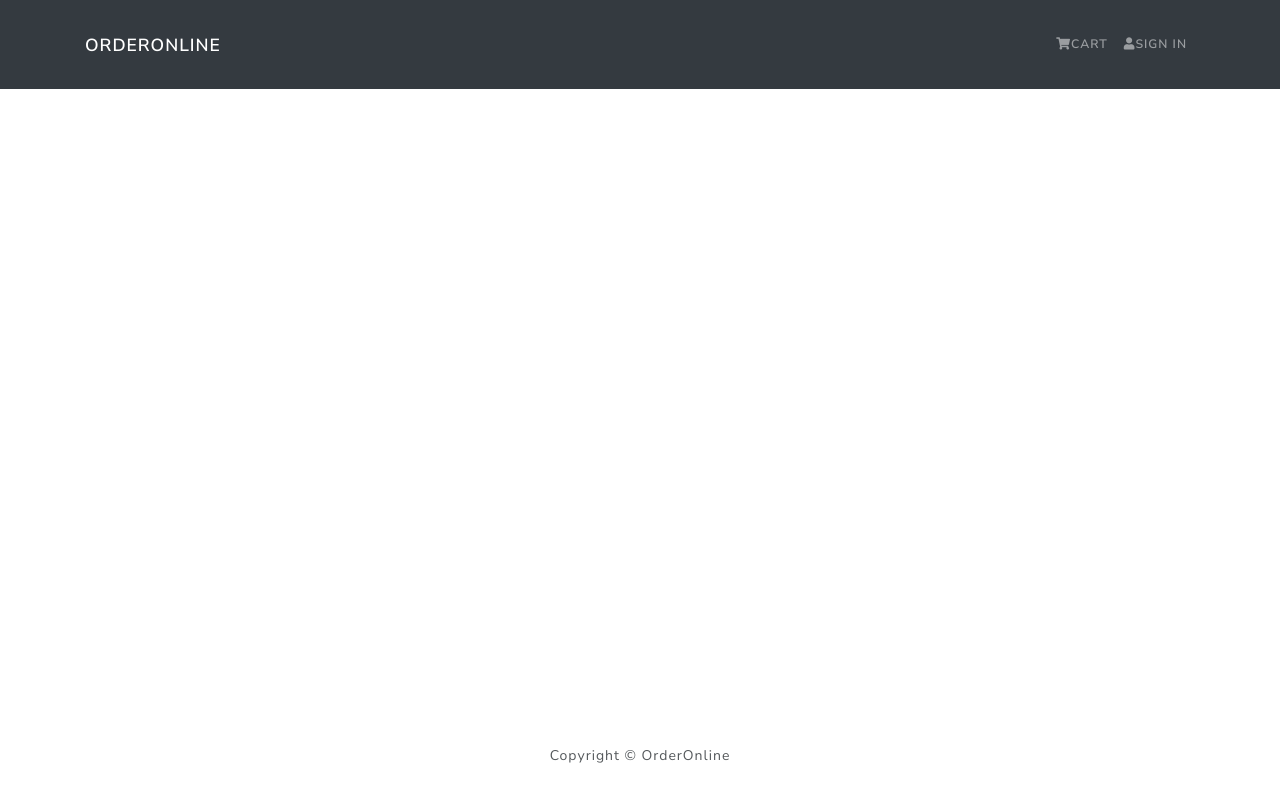
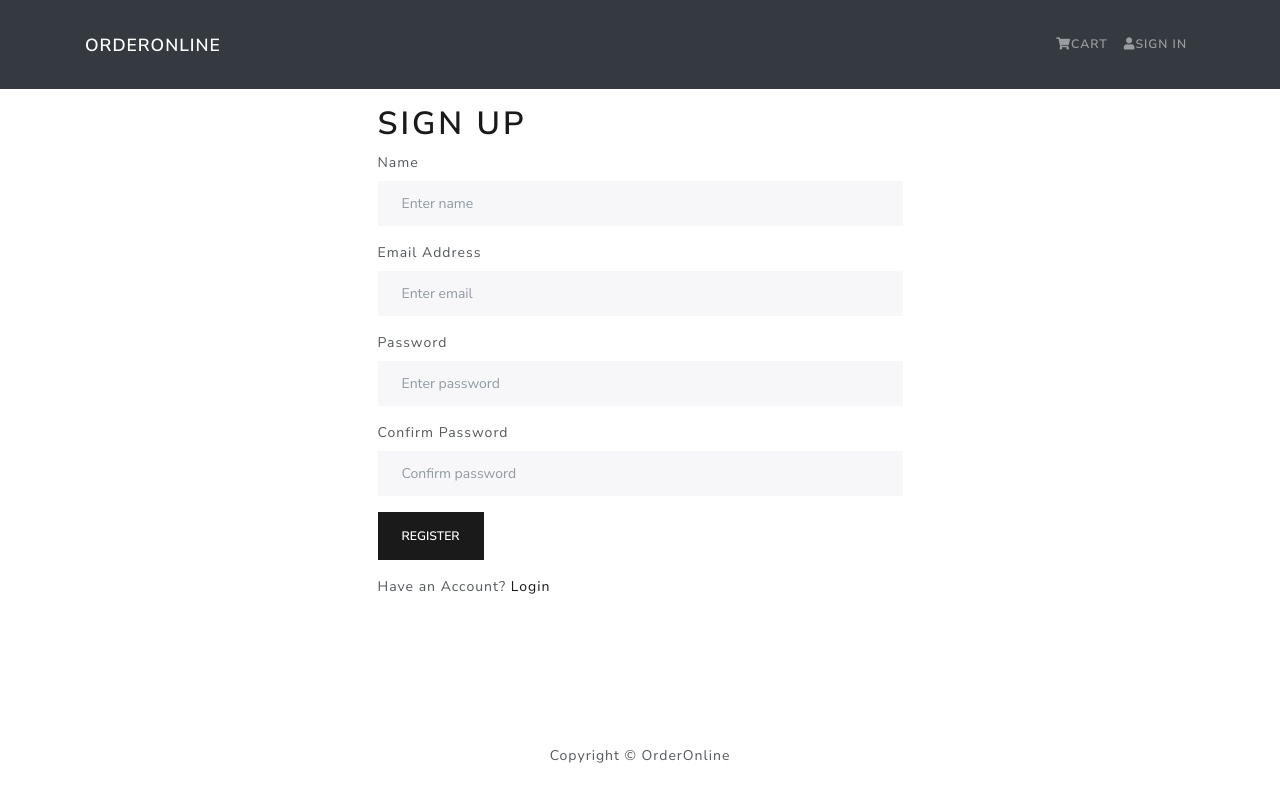
Before and after one commit to rakeshdr543/order-online, a React (Create React App) app in the folder frontend/: page /register in a window 1280 px wide. Built offline with nearby package versions, Linux system fonts and the light colour scheme.

Commit message:
Adder login register

```diff
--- a/frontend/src/App.js
+++ b/frontend/src/App.js
@@ -6,6 +6,8 @@ import {Container} from 'react-bootstrap'
 import HomeScreen from "./screens/HomeScreen";
 import ProductScreen from './screens/ProductScreen';
 import CartScreen from './screens/CartScreen';
+import LoginScreen from './screens/LoginScreen';
+import RegisterScreen from './screens/RegisterScreen';
 function App() {
   return (
    <Router>
@@ -14,6 +16,8 @@ function App() {
       <Container >
       <Route path='/' component={HomeScreen} exact />
       <Route path='/product/:id' component={ProductScreen} />
+      <Route path='/login' component={LoginScreen} />
+      <Route path='/register' component={RegisterScreen} />
       <Route path='/cart/:id?' component={CartScreen} />
       </Container>
     </main>
--- /dev/null
+++ b/frontend/src/screens/LoginScreen.js
@@ -0,0 +1,74 @@
+import React, { useState, useEffect } from 'react'
+import { Link } from 'react-router-dom'
+import { Form, Button, Row, Col } from 'react-bootstrap'
+import { useDispatch, useSelector } from 'react-redux'
+import Message from '../components/Message'
+import Loader from '../components/Loader'
+import FormContainer from '../components/FormContainer'
+import { login } from '../actions/userActions'
+
+const LoginScreen = ({ location, history }) => {
+    const [email, setEmail] = useState('')
+    const [password, setPassword] = useState('')
+
+    const dispatch = useDispatch()
+    const userLogin = useSelector((state) => state.userLogin)
+    const { loading, error, userInfo } = userLogin
+
+    const redirect = location.search ? location.search.split('=')[1] : '/'
+
+    useEffect(() => {
+        if (userInfo) {
+          history.push(redirect)
+        }
+      }, [history, userInfo, redirect])
+
+      const submitHandler = (e) => {
+        e.preventDefault()
+        dispatch(login(email, password))
+      }
+
+    return (
+        <FormContainer>
+        <h1>Sign In</h1>
+        {error && <Message variant='danger'>{error}</Message>}
+        {loading && <Loader />}
+        <Form onSubmit={submitHandler}>
+          <Form.Group controlId='email'>
+            <Form.Label>Email Address</Form.Label>
+            <Form.Control
+              type='email'
+              placeholder='Enter email'
+              value={email}
+              onChange={(e) => setEmail(e.target.value)}
+            ></Form.Control>
+          </Form.Group>
+
+          <Form.Group controlId='password'>
+            <Form.Label>Password</Form.Label>
+            <Form.Control
+              type='password'
+              placeholder='Enter password'
+              value={password}
+              onChange={(e) => setPassword(e.target.value)}
+            ></Form.Control>
+          </Form.Group>
+
+          <Button type='submit' variant='primary'>
+            Sign In
+          </Button>
+        </Form>
+
+        <Row className='py-3'>
+          <Col>
+            New Customer?{' '}
+            <Link to={redirect ? `/register?redirect=${redirect}` : '/register'}>
+              Register
+            </Link>
+          </Col>
+        </Row>
+      </FormContainer>
+    )
+}
+
+export default LoginScreen
--- /dev/null
+++ b/frontend/src/screens/RegisterScreen.js
@@ -0,0 +1,104 @@
+import React, { useState, useEffect } from 'react'
+import { Link } from 'react-router-dom'
+import { Form, Button, Row, Col } from 'react-bootstrap'
+import { useDispatch, useSelector } from 'react-redux'
+import Message from '../components/Message'
+import Loader from '../components/Loader'
+import FormContainer from '../components/FormContainer'
+import { register } from '../actions/userActions'
+
+const RegisterScreen = ({ location, history }) => {
+
+    const [name, setName] = useState('')
+    const [email, setEmail] = useState('')
+    const [password, setPassword] = useState('')
+    const [confirmPassword, setConfirmPassword] = useState('')
+    const [message, setMessage] = useState(null)
+
+    const dispatch = useDispatch()
+
+  const userRegister = useSelector((state) => state.userRegister)
+  const { loading, error, userInfo } = userRegister
+
+  const redirect = location.search ? location.search.split('=')[1] : '/'
+
+  useEffect(() => {
+    if (userInfo) {
+      history.push(redirect)
+    }
+  }, [history, userInfo, redirect])
+
+  const submitHandler = (e) => {
+    e.preventDefault()
+    if (password !== confirmPassword) {
+      setMessage('Passwords do not match')
+    } else {
+      dispatch(register(name, email, password))
+    }
+  }
+
+    return (
+        <FormContainer>
+        <h1>Sign Up</h1>
+        {message && <Message variant='danger'>{message}</Message>}
+        {error && <Message variant='danger'>{error}</Message>}
+        {loading && <Loader />}
+        <Form onSubmit={submitHandler}>
+          <Form.Group controlId='name'>
+            <Form.Label>Name</Form.Label>
+            <Form.Control
+              type='name'
+              placeholder='Enter name'
+              value={name}
+              onChange={(e) => setName(e.target.value)}
+            ></Form.Control>
+          </Form.Group>
+
+          <Form.Group controlId='email'>
+            <Form.Label>Email Address</Form.Label>
+            <Form.Control
+              type='email'
+              placeholder='Enter email'
+              value={email}
+              onChange={(e) => setEmail(e.target.value)}
+            ></Form.Control>
+          </Form.Group>
+
+          <Form.Group controlId='password'>
+            <Form.Label>Password</Form.Label>
+            <Form.Control
+              type='password'
+              placeholder='Enter password'
+              value={password}
+              onChange={(e) => setPassword(e.target.value)}
+            ></Form.Control>
+          </Form.Group>
+
+          <Form.Group controlId='confirmPassword'>
+            <Form.Label>Confirm Password</Form.Label>
+            <Form.Control
+              type='password'
+              placeholder='Confirm password'
+              value={confirmPassword}
+              onChange={(e) => setConfirmPassword(e.target.value)}
+            ></Form.Control>
+          </Form.Group>
+
+          <Button type='submit' variant='primary'>
+            Register
+          </Button>
+        </Form>
+
+        <Row className='py-3'>
+          <Col>
+            Have an Account?{' '}
+            <Link to={redirect ? `/login?redirect=${redirect}` : '/login'}>
+              Login
+            </Link>
+          </Col>
+        </Row>
+      </FormContainer>
+    )
+}
+
+export default RegisterScreen
```
Also changed, not shown: 1 other file (tests, documents, lock files or other folders).
